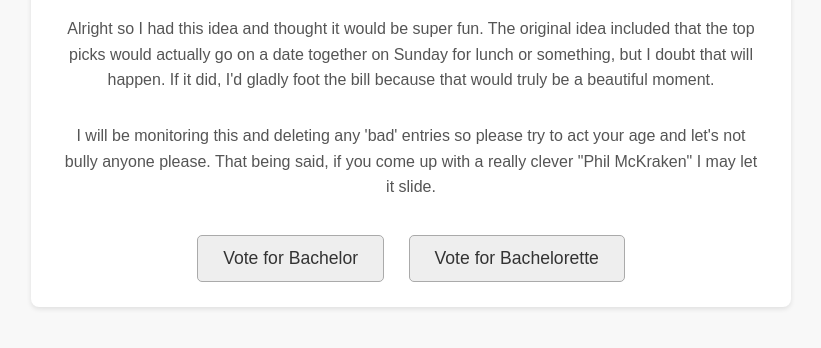
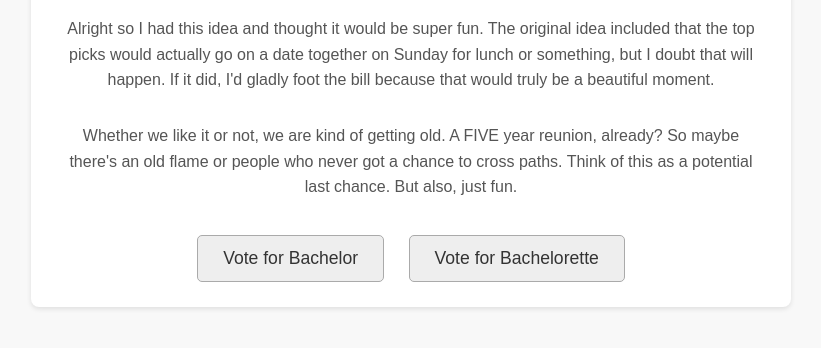
Before and after one commit to washubach/washubach, a plain HTML site: page index.html in a window 1280 px wide. Shown: the part 212-560 px from the top of the page, without its empty margins (229-1050 px from the left). Drawn offline with Linux system fonts and the light colour scheme.

Commit message:
Update index.html

```diff
--- a/index.html
+++ b/index.html
@@ -75,8 +75,8 @@
             I doubt that will happen. If it did, I'd gladly foot the bill because that would truly be a beautiful moment.
         </p>
         <p class="description">
-            I will be monitoring this and deleting any 'bad' entries so please try to act your age and let's not bully anyone please. That being said, if you come up with a really clever "Phil McKraken"
-            I may let it slide.
+            Whether we like it or not, we are kind of getting old. A FIVE year reunion, already? So maybe there's an old flame or people who never got a chance to cross paths.
+            Think of this as a potential last chance. But also, just fun.
         </p>
 
 
```
